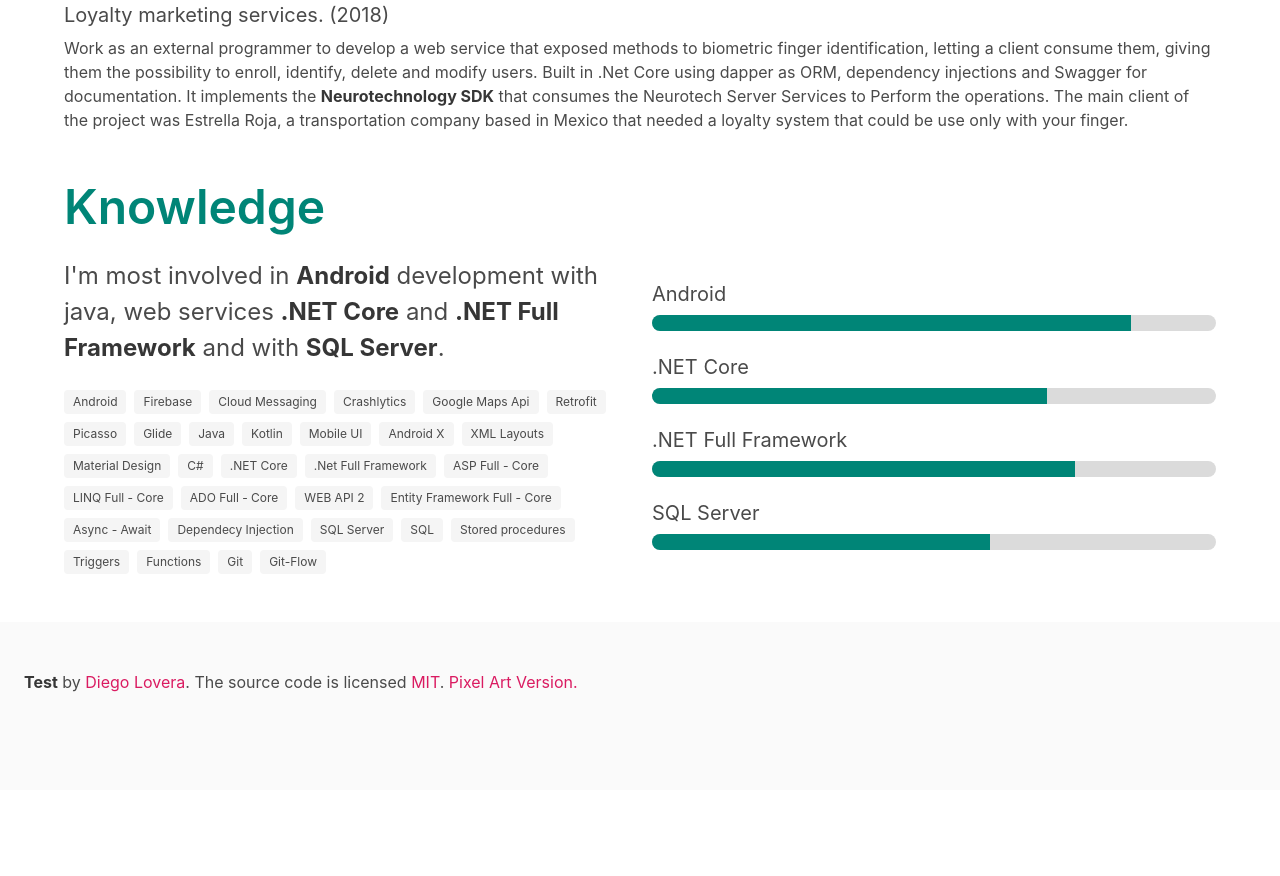
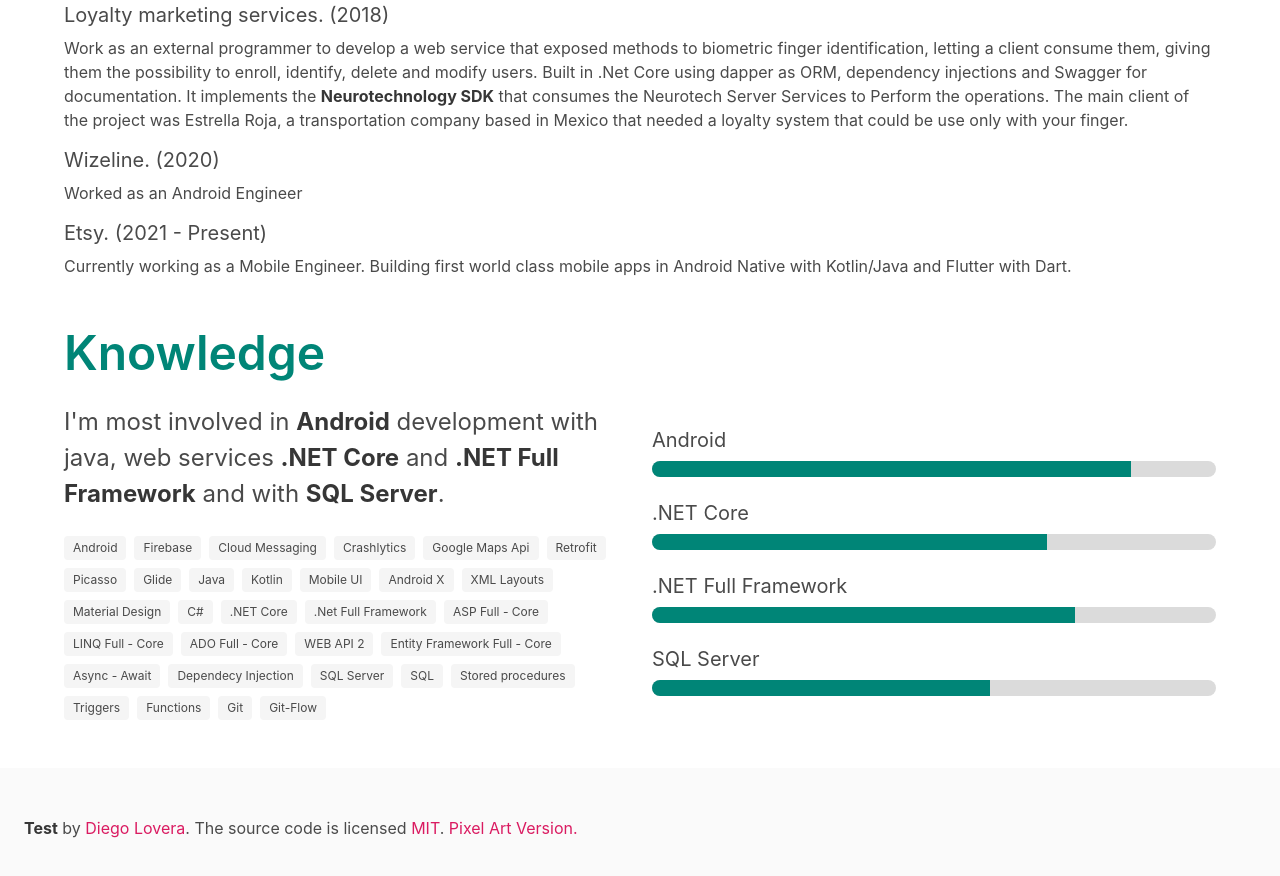
Before and after one commit to DiegoLovera/DiegoLovera.github.io, a plain HTML site: page index.html in a window 1280 px wide. Shown: the part 2147-3023 px from the top of the page. Before the commit the page ends 2937 px from the top, so only its background shows below. Drawn offline with Linux system fonts and the light colour scheme.

Commit message:
Update index.html

```diff
--- a/index.html
+++ b/index.html
@@ -252,6 +252,15 @@
 				operations. The main client of the project was Estrella Roja, a transportation company
 				based in Mexico that needed a loyalty system that could be use only with your finger.
 			</p>
+
+			<h2 class="subtitle" style="margin-top: 16px; margin-bottom: 8px;">Wizeline. (2020)</h2>
+			<p>Worked as an Android Engineer
+			</p>
+
+			<h2 class="subtitle" style="margin-top: 16px; margin-bottom: 8px;">Etsy. (2021 - Present)</h2>
+			<p>
+				Currently working as a Mobile Engineer. Building first world class mobile apps in Android Native with Kotlin/Java and Flutter with Dart.
+			</p>
 		</div>
 	</section>
 	<section class="section">
```
